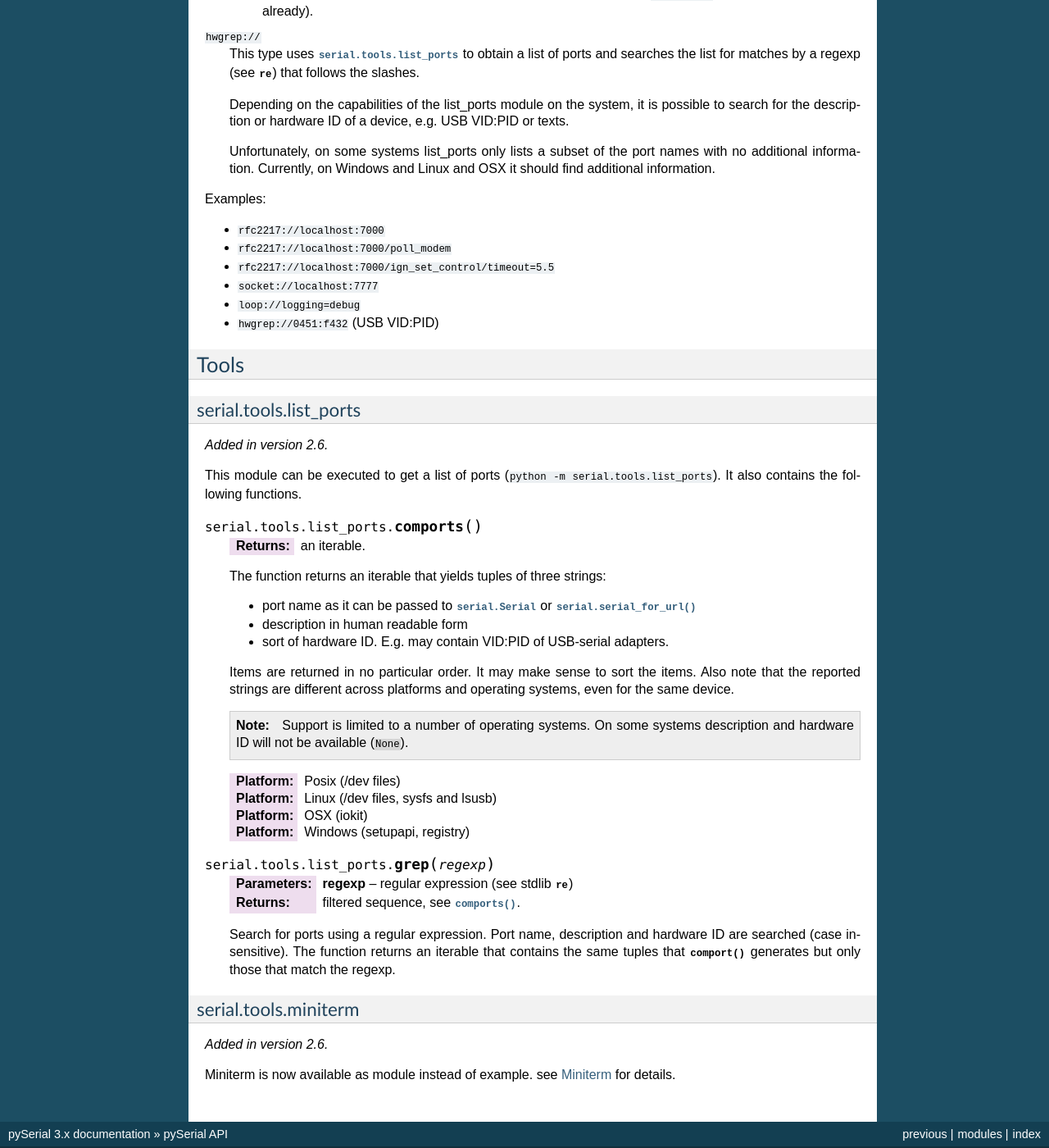
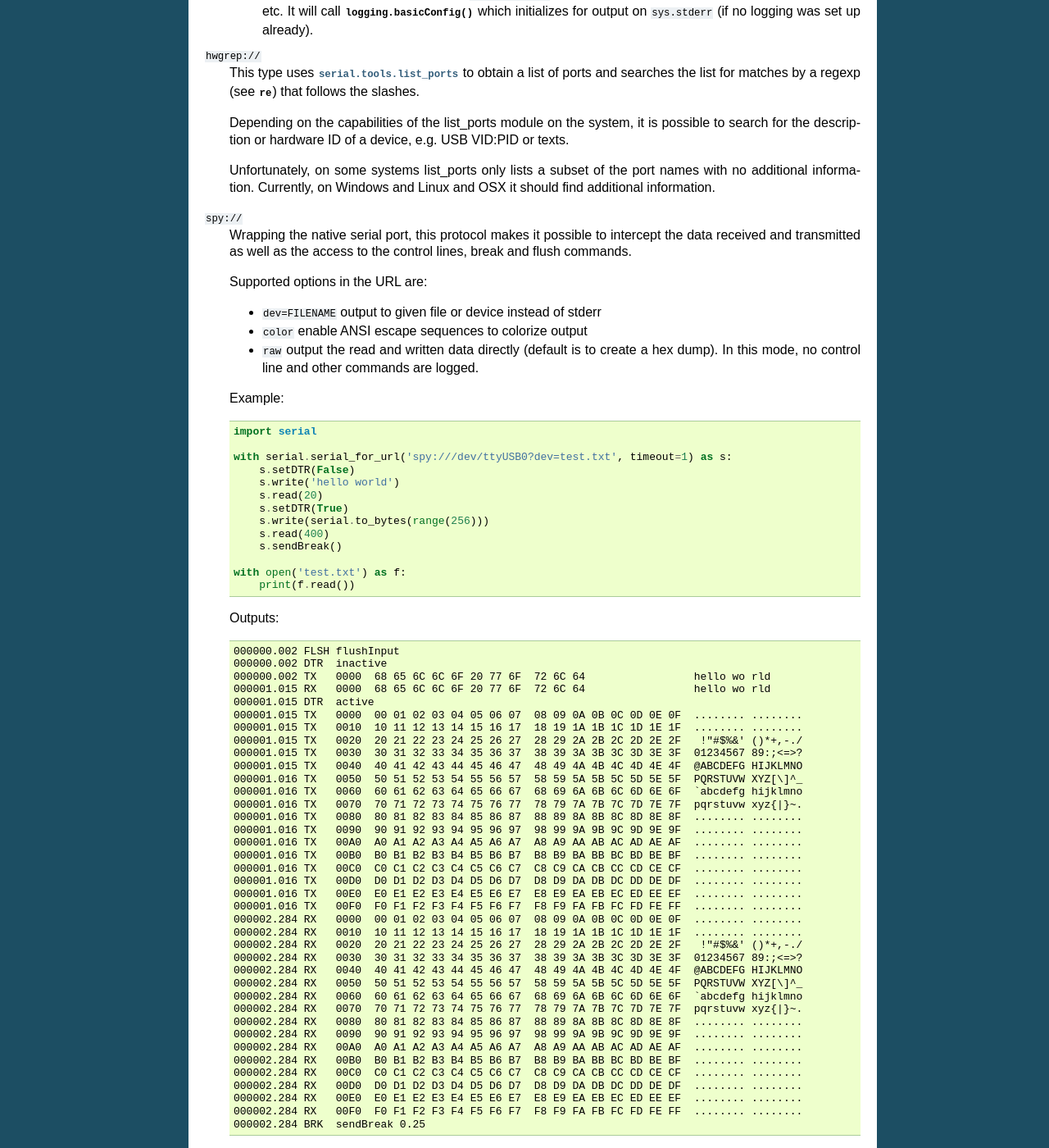
Before and after one commit to pyserial/pyserial, a Sphinx documentation site: the page built from documentation/pyserial_api.rst, in a window 1280 px wide and 1400 px high, scrolled down 13673 px. Shown: the whole window at 82% size. Built offline with Sphinx 7.4.7, drawn with Linux system fonts in a browser that asks for light colours; pages that are not in the unit, such as notebooks, are missing from menus; some of the changed text lies outside the part shown.

Commit message:
doc: add spy://protocol to documentation

```diff
--- a/documentation/pyserial_api.rst
+++ b/documentation/pyserial_api.rst
@@ -810,6 +810,7 @@ The function :func:`serial_for_url` accepts the following types of URLs:
 - ``rfc2217://<host>:<port>[/<option>[/<option>]]``
 - ``socket://<host>:<port>[/<option>[/<option>]]``
 - ``loop://[<option>[/<option>]]``
+- ``spy://port[?option[=value][&option[=value]]]``
 
 Device names are also supported, e.g.:
 
@@ -888,6 +889,75 @@ possible for the user to add protocol handlers using
     names with no additional information. Currently, on Windows and Linux and
     OSX it should find additional information.
 
+``spy://``
+    Wrapping the native serial port, this protocol makes it possible to
+    intercept the data received and transmitted as well as the access to the
+    control lines, break and flush commands.
+
+    Supported options in the URL are:
+
+    - ``dev=FILENAME`` output to given file or device instead of stderr
+    - ``color`` enable ANSI escape sequences to colorize output
+    - ``raw`` output the read and written data directly (default is to create a
+      hex dump). In this mode, no control line and other commands are logged.
+
+    Example::
+
+        import serial
+
+        with serial.serial_for_url('spy:///dev/ttyUSB0?dev=test.txt', timeout=1) as s:
+            s.setDTR(False)
+            s.write('hello world')
+            s.read(20)
+            s.setDTR(True)
+            s.write(serial.to_bytes(range(256)))
+            s.read(400)
+            s.sendBreak()
+
+        with open('test.txt') as f:
+            print(f.read())
+
+    Outputs::
+
+        000000.002 FLSH flushInput
+        000000.002 DTR  inactive
+        000000.002 TX   0000  68 65 6C 6C 6F 20 77 6F  72 6C 64                 hello wo rld
+        000001.015 RX   0000  68 65 6C 6C 6F 20 77 6F  72 6C 64                 hello wo rld
+        000001.015 DTR  active
+        000001.015 TX   0000  00 01 02 03 04 05 06 07  08 09 0A 0B 0C 0D 0E 0F  ........ ........
+        000001.015 TX   0010  10 11 12 13 14 15 16 17  18 19 1A 1B 1C 1D 1E 1F  ........ ........
+        000001.015 TX   0020  20 21 22 23 24 25 26 27  28 29 2A 2B 2C 2D 2E 2F   !"#$%&' ()*+,-./
+        000001.015 TX   0030  30 31 32 33 34 35 36 37  38 39 3A 3B 3C 3D 3E 3F  01234567 89:;<=>?
+        000001.015 TX   0040  40 41 42 43 44 45 46 47  48 49 4A 4B 4C 4D 4E 4F  @ABCDEFG HIJKLMNO
+        000001.016 TX   0050  50 51 52 53 54 55 56 57  58 59 5A 5B 5C 5D 5E 5F  PQRSTUVW XYZ[\]^_
+        000001.016 TX   0060  60 61 62 63 64 65 66 67  68 69 6A 6B 6C 6D 6E 6F  `abcdefg hijklmno
+        000001.016 TX   0070  70 71 72 73 74 75 76 77  78 79 7A 7B 7C 7D 7E 7F  pqrstuvw xyz{|}~.
+        000001.016 TX   0080  80 81 82 83 84 85 86 87  88 89 8A 8B 8C 8D 8E 8F  ........ ........
+        000001.016 TX   0090  90 91 92 93 94 95 96 97  98 99 9A 9B 9C 9D 9E 9F  ........ ........
+        000001.016 TX   00A0  A0 A1 A2 A3 A4 A5 A6 A7  A8 A9 AA AB AC AD AE AF  ........ ........
+        000001.016 TX   00B0  B0 B1 B2 B3 B4 B5 B6 B7  B8 B9 BA BB BC BD BE BF  ........ ........
+        000001.016 TX   00C0  C0 C1 C2 C3 C4 C5 C6 C7  C8 C9 CA CB CC CD CE CF  ........ ........
+        000001.016 TX   00D0  D0 D1 D2 D3 D4 D5 D6 D7  D8 D9 DA DB DC DD DE DF  ........ ........
+        000001.016 TX   00E0  E0 E1 E2 E3 E4 E5 E6 E7  E8 E9 EA EB EC ED EE EF  ........ ........
+        000001.016 TX   00F0  F0 F1 F2 F3 F4 F5 F6 F7  F8 F9 FA FB FC FD FE FF  ........ ........
+        000002.284 RX   0000  00 01 02 03 04 05 06 07  08 09 0A 0B 0C 0D 0E 0F  ........ ........
+        000002.284 RX   0010  10 11 12 13 14 15 16 17  18 19 1A 1B 1C 1D 1E 1F  ........ ........
+        000002.284 RX   0020  20 21 22 23 24 25 26 27  28 29 2A 2B 2C 2D 2E 2F   !"#$%&' ()*+,-./
+        000002.284 RX   0030  30 31 32 33 34 35 36 37  38 39 3A 3B 3C 3D 3E 3F  01234567 89:;<=>?
+        000002.284 RX   0040  40 41 42 43 44 45 46 47  48 49 4A 4B 4C 4D 4E 4F  @ABCDEFG HIJKLMNO
+        000002.284 RX   0050  50 51 52 53 54 55 56 57  58 59 5A 5B 5C 5D 5E 5F  PQRSTUVW XYZ[\]^_
+        000002.284 RX   0060  60 61 62 63 64 65 66 67  68 69 6A 6B 6C 6D 6E 6F  `abcdefg hijklmno
+        000002.284 RX   0070  70 71 72 73 74 75 76 77  78 79 7A 7B 7C 7D 7E 7F  pqrstuvw xyz{|}~.
+        000002.284 RX   0080  80 81 82 83 84 85 86 87  88 89 8A 8B 8C 8D 8E 8F  ........ ........
+        000002.284 RX   0090  90 91 92 93 94 95 96 97  98 99 9A 9B 9C 9D 9E 9F  ........ ........
+        000002.284 RX   00A0  A0 A1 A2 A3 A4 A5 A6 A7  A8 A9 AA AB AC AD AE AF  ........ ........
+        000002.284 RX   00B0  B0 B1 B2 B3 B4 B5 B6 B7  B8 B9 BA BB BC BD BE BF  ........ ........
+        000002.284 RX   00C0  C0 C1 C2 C3 C4 C5 C6 C7  C8 C9 CA CB CC CD CE CF  ........ ........
+        000002.284 RX   00D0  D0 D1 D2 D3 D4 D5 D6 D7  D8 D9 DA DB DC DD DE DF  ........ ........
+        000002.284 RX   00E0  E0 E1 E2 E3 E4 E5 E6 E7  E8 E9 EA EB EC ED EE EF  ........ ........
+        000002.284 RX   00F0  F0 F1 F2 F3 F4 F5 F6 F7  F8 F9 FA FB FC FD FE FF  ........ ........
+        000002.284 BRK  sendBreak 0.25
+
 
 
 Examples:
```
